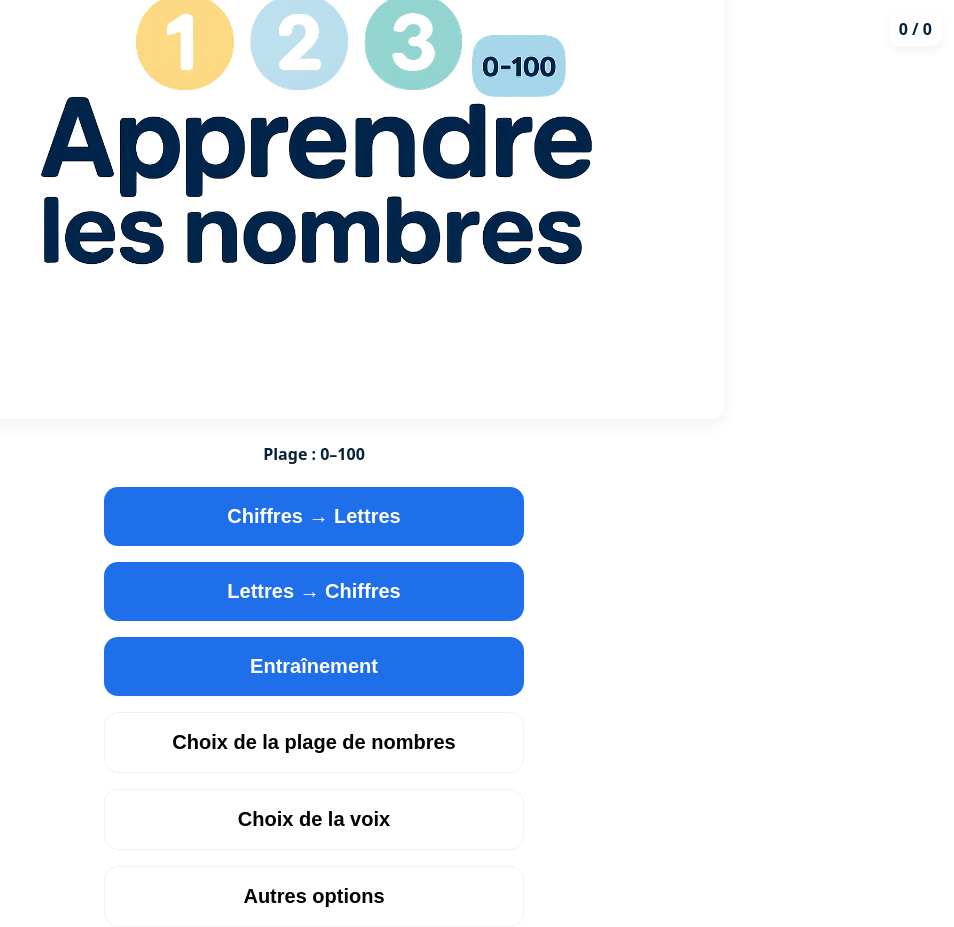
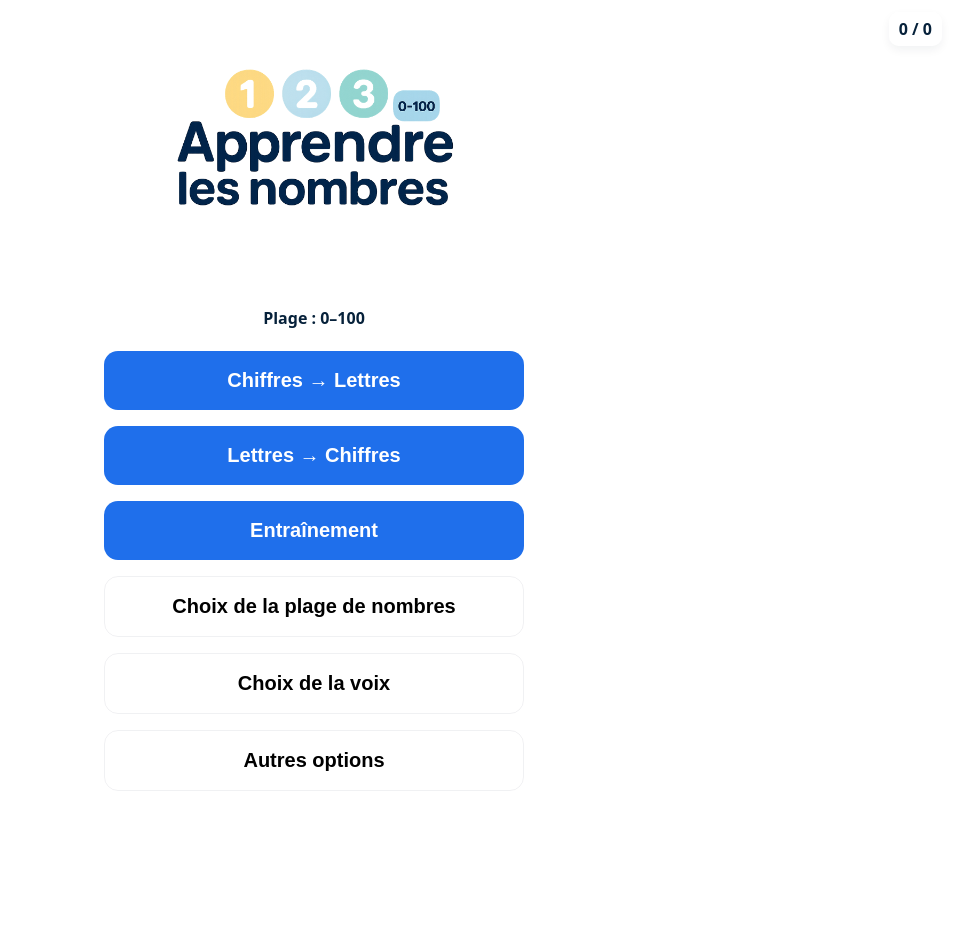
Before and after one commit to girianshiido/girianshiido.github.io, a plain HTML site: page nombres-1-100.html in a window 1280 px wide. Shown: the whole page, without its empty margins (326-1280 px from the left). After the commit the page ends 800 px from the top, so only its background shows below. Drawn offline with Linux system fonts and the light colour scheme.

Commit message:
Add files via upload

```diff
--- a/nombres-1-100.html
+++ b/nombres-1-100.html
@@ -46,7 +46,7 @@
     .dialog{background:white;padding:16px;border-radius:10px;text-align:center;max-width:92%}
 
     @media (max-width:520px){ #number{font-size:5rem} .option{font-size:1.25rem;padding:14px} .menu button{font-size:1.1rem} .controls{left:8px;right:8px;bottom:8px} }
-  .logo-banner{max-width:64%;height:auto;border-radius:12px;box-shadow:0 6px 18px rgba(6,33,58,0.06);margin-bottom:8px}
+  .logo-banner{max-width:32%;height:auto;background:transparent;box-shadow:none;border-radius:0;margin-bottom:8px;display:block;margin-left:auto;margin-right:auto}
   </style>
 </head>
 <body>
```
